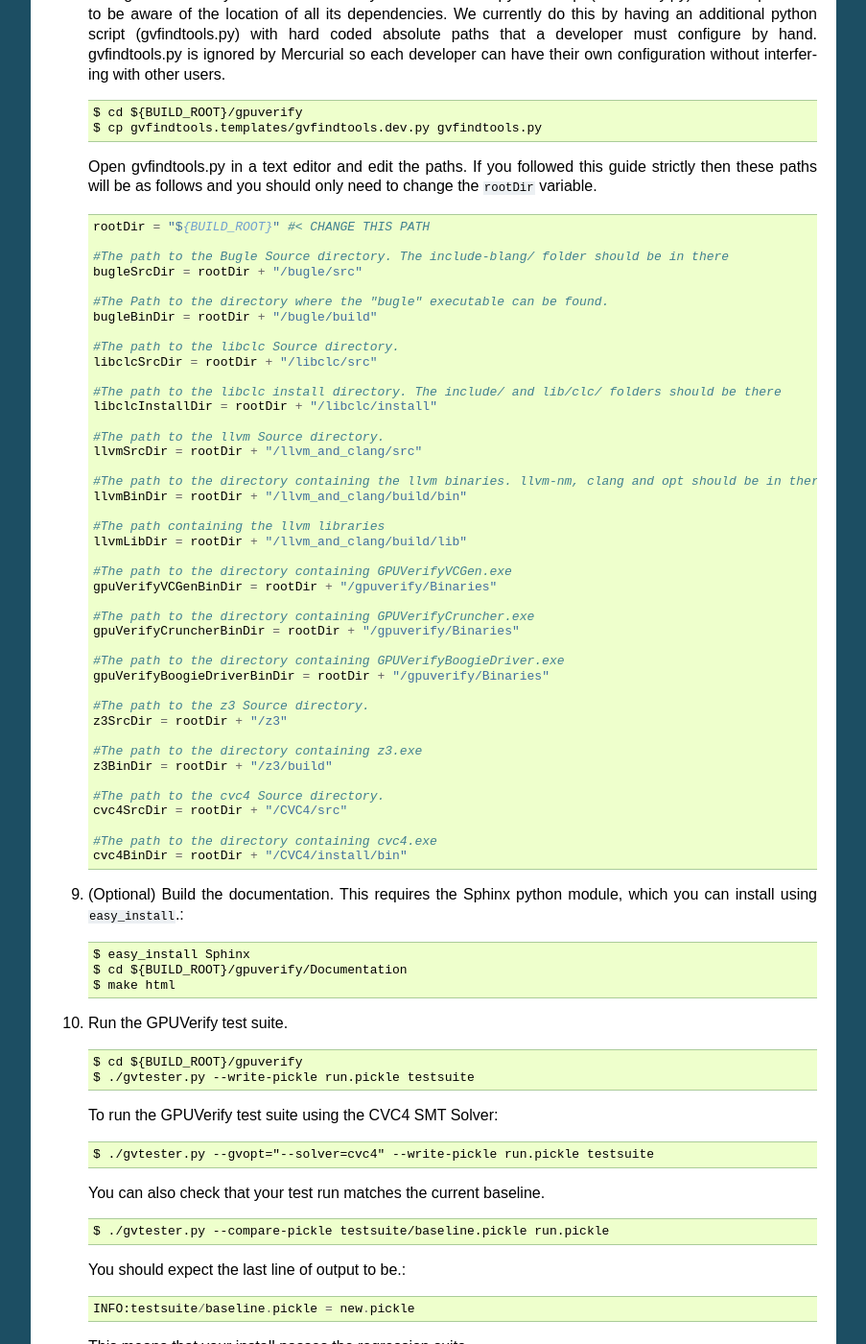
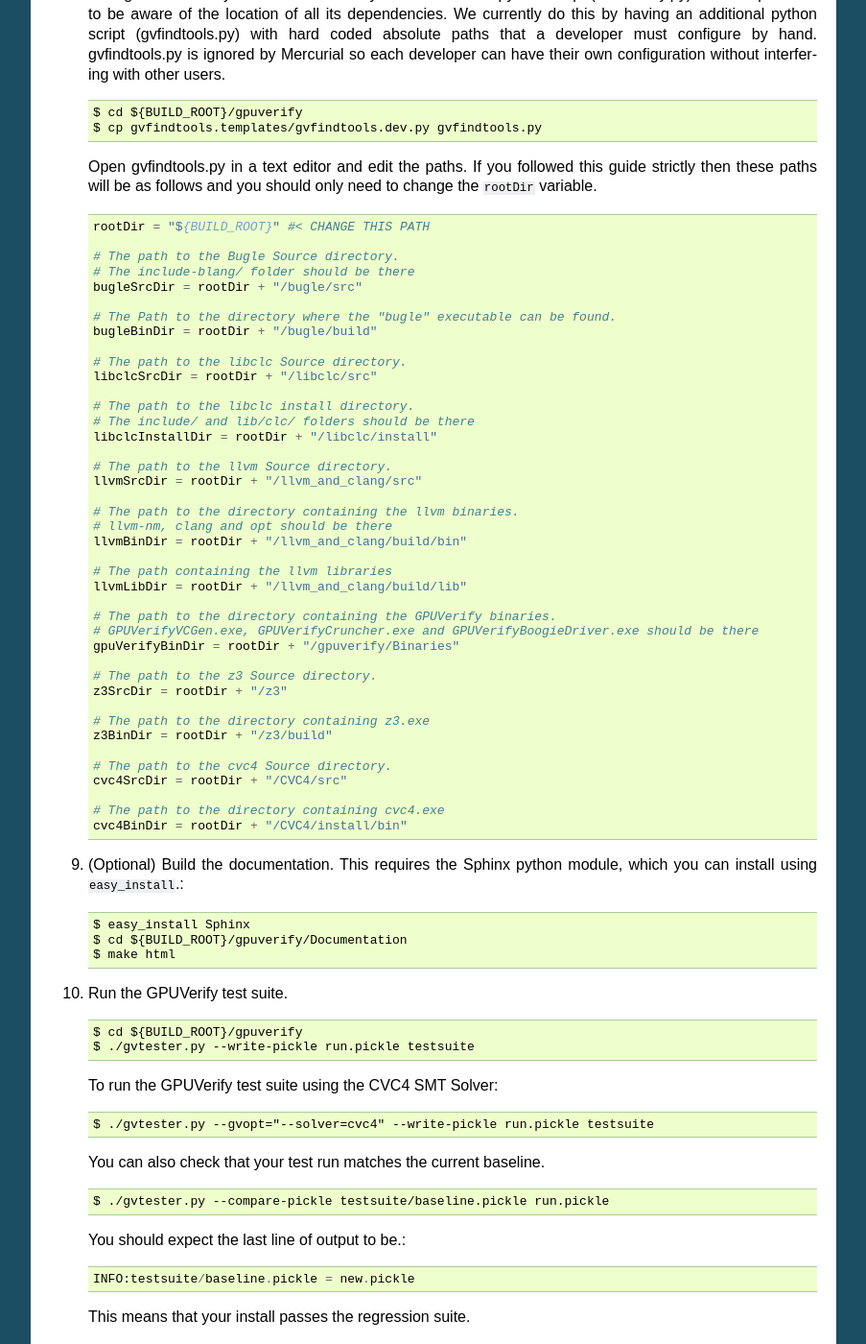
Before and after one commit to mc-imperial/gpuverify, a Sphinx documentation site: the page built from Documentation/developer_guide.rst, in a window 1280 px wide and 1400 px high, scrolled down 2740 px. Shown: the whole window at 96% size, without its empty margins (198-1101 px from the left). Built offline with Sphinx 7.4.7, drawn with Linux system fonts in a browser that asks for light colours; formulas are drawn with MathJax 3; some of the changed text lies outside the part shown.

Commit message:
Simplify GPUVerify path information in gvfindtools

```diff
--- a/Documentation/developer_guide.rst
+++ b/Documentation/developer_guide.rst
@@ -174,46 +174,44 @@
 
       rootDir = "${BUILD_ROOT}" #< CHANGE THIS PATH
 
-      #The path to the Bugle Source directory. The include-blang/ folder should be in there
+      # The path to the Bugle Source directory.
+      # The include-blang/ folder should be there
       bugleSrcDir = rootDir + "/bugle/src"
 
-      #The Path to the directory where the "bugle" executable can be found.
+      # The Path to the directory where the "bugle" executable can be found.
       bugleBinDir = rootDir + "/bugle/build"
 
-      #The path to the libclc Source directory.
+      # The path to the libclc Source directory.
       libclcSrcDir = rootDir + "/libclc/src"
 
-      #The path to the libclc install directory. The include/ and lib/clc/ folders should be there
+      # The path to the libclc install directory.
+      # The include/ and lib/clc/ folders should be there
       libclcInstallDir = rootDir + "/libclc/install"
 
-      #The path to the llvm Source directory.
+      # The path to the llvm Source directory.
       llvmSrcDir = rootDir + "/llvm_and_clang/src"
 
-      #The path to the directory containing the llvm binaries. llvm-nm, clang and opt should be in there
+      # The path to the directory containing the llvm binaries.
+      # llvm-nm, clang and opt should be there
       llvmBinDir = rootDir + "/llvm_and_clang/build/bin"
 
-      #The path containing the llvm libraries
+      # The path containing the llvm libraries
       llvmLibDir = rootDir + "/llvm_and_clang/build/lib"
 
-      #The path to the directory containing GPUVerifyVCGen.exe
-      gpuVerifyVCGenBinDir = rootDir + "/gpuverify/Binaries"
+      # The path to the directory containing the GPUVerify binaries.
+      # GPUVerifyVCGen.exe, GPUVerifyCruncher.exe and GPUVerifyBoogieDriver.exe should be there
+      gpuVerifyBinDir = rootDir + "/gpuverify/Binaries"
 
-      #The path to the directory containing GPUVerifyCruncher.exe
-      gpuVerifyCruncherBinDir = rootDir + "/gpuverify/Binaries"
-
-      #The path to the directory containing GPUVerifyBoogieDriver.exe
-      gpuVerifyBoogieDriverBinDir = rootDir + "/gpuverify/Binaries"
-
-      #The path to the z3 Source directory.
+      # The path to the z3 Source directory.
       z3SrcDir = rootDir + "/z3"
 
-      #The path to the directory containing z3.exe
+      # The path to the directory containing z3.exe
       z3BinDir = rootDir + "/z3/build"
 
-      #The path to the cvc4 Source directory.
+      # The path to the cvc4 Source directory.
       cvc4SrcDir = rootDir + "/CVC4/src"
 
-      #The path to the directory containing cvc4.exe
+      # The path to the directory containing cvc4.exe
       cvc4BinDir = rootDir + "/CVC4/install/bin"
 
 #. (Optional) Build the documentation. This requires the Sphinx python module,
@@ -382,46 +380,44 @@
 
       rootDir = "${BUILD_ROOT}" #< CHANGE THIS PATH
 
-      #The path to the Bugle Source directory. The include-blang/ folder should be in there
+      # The path to the Bugle Source directory.
+      # The include-blang/ folder should be there
       bugleSrcDir = rootDir + "/bugle/src"
 
-      #The Path to the directory where the "bugle" executable can be found.
+      # The Path to the directory where the "bugle" executable can be found.
       bugleBinDir = rootDir + "/bugle/build"
 
-      #The path to the libclc Source directory.
+      # The path to the libclc Source directory.
       libclcSrcDir = rootDir + "/libclc/src"
 
-      #The path to the libclc install directory. The include/ and lib/clc/ folders should be there
+      # The path to the libclc install directory.
+      # The include/ and lib/clc/ folders should be there
       libclcInstallDir = rootDir + "/libclc/install"
 
-      #The path to the llvm Source directory.
+      # The path to the llvm Source directory.
       llvmSrcDir = rootDir + "/llvm_and_clang/src"
 
-      #The path to the directory containing the llvm binaries. llvm-nm, clang and opt should be in there
+      # The path to the directory containing the llvm binaries.
+      # llvm-nm, clang and opt should be there
       llvmBinDir = rootDir + "/llvm_and_clang/build/bin"
 
-      #The path containing the llvm libraries
+      # The path containing the llvm libraries
       llvmLibDir = rootDir + "/llvm_and_clang/build/lib"
 
-      #The path to the directory containing GPUVerifyVCGen.exe
-      gpuVerifyVCGenBinDir = rootDir + "/gpuverify/Binaries"
+      # The path to the directory containing the GPUVerify binaries.
+      # GPUVerifyVCGen.exe, GPUVerifyCruncher.exe and GPUVerifyBoogieDriver.exe should be there
+      gpuVerifyBinDir = rootDir + "/gpuverify/Binaries"
 
-      #The path to the directory containing GPUVerifyCruncher.exe
-      gpuVerifyCruncherBinDir = rootDir + "/gpuverify/Binaries"
-
-      #The path to the directory containing GPUVerifyBoogieDriver.exe
-      gpuVerifyBoogieDriverBinDir = rootDir + "/gpuverify/Binaries"
-
-      #The path to the z3 Source directory.
+      # The path to the z3 Source directory.
       z3SrcDir = rootDir + "/z3"
 
-      #The path to the directory containing z3.exe
+      # The path to the directory containing z3.exe
       z3BinDir = rootDir + "/z3/build"
 
-      #The path to the cvc4 Source directory.
+      # The path to the cvc4 Source directory.
       cvc4SrcDir = rootDir + "/CVC4/src"
 
-      #The path to the directory containing cvc4.exe
+      # The path to the directory containing cvc4.exe
       cvc4BinDir = rootDir + "/CVC4/install/bin"
 
 #. (Optional) Build the documentation. This requires the Sphinx python module,
@@ -581,43 +577,41 @@
 
       rootDir = r"${BUILD_ROOT}" #< CHANGE THIS PATH
 
-      #The path to the Bugle Source directory. The include-blang/ folder should be in there
+      # The path to the Bugle Source directory.
+      # The include-blang/ folder should be there
       bugleSrcDir = rootDir + r"\bugle\src"
 
-      #The Path to the directory where the "bugle" executable can be found.
+      # The Path to the directory where the "bugle" executable can be found.
       bugleBinDir = rootDir + r"\bugle\build\Release"
 
-      #The path to the libclc Source directory.
+      # The path to the libclc Source directory.
       libclcSrcDir = rootDir + r"\libclc\src"
 
-      #The path to the libclc install directory. The include/ and lib/clc/ folders should be there
+      # The path to the libclc install directory.
+      # The include/ and lib/clc/ folders should be there
       libclcInstallDir = rootDir + r"\libclc\install"
 
-      #The path to the llvm Source directory.
+      # The path to the llvm Source directory.
       llvmSrcDir = rootDir + r"\llvm_and_clang\src"
 
-      #The path to the directory containing the llvm binaries. llvm-nm, clang and opt should be in there
+      # The path to the directory containing the llvm binaries.
+      # llvm-nm, clang and opt should be there
       llvmBinDir = rootDir + r"\llvm_and_clang\build\bin\Release"
 
-      #The path containing the llvm libraries
+      # The path containing the llvm libraries
       llvmLibDir = rootDir + r"\llvm_and_clang\build\lib"
 
-      #The path to the directory containing GPUVerifyVCGen.exe
-      gpuVerifyVCGenBinDir = rootDir + r"\gpuverify\Binaries"
+      # The path to the directory containing the GPUVerify binaries.
+      # GPUVerifyVCGen.exe, GPUVerifyCruncher.exe and GPUVerifyBoogieDriver.exe should be there
+      gpuVerifyBinDir = rootDir + r"\gpuverify\Binaries"
 
-      #The path to the directory containing GPUVerifyCruncher.exe
-      gpuVerifyCruncherBinDir = rootDir + r"\gpuverify\Binaries"
-
-      #The path to the directory containing GPUVerifyBoogieDriver.exe
-      gpuVerifyBoogieDriverBinDir = rootDir + r"\gpuverify\Binaries"
-
-      #The path to the z3 Source directory.
+      # The path to the z3 Source directory.
       z3SrcDir = rootDir + r"\z3"
 
-      #The path to the directory containing z3.exe
+      # The path to the directory containing z3.exe
       z3BinDir = rootDir + r"\z3\build"
 
-      #The path to the directory containing cvc4.exe
+      # The path to the directory containing cvc4.exe
       cvc4BinDir = rootDir + r"\cvc4\build"
 
 #. (Optional) Build the documentation. This requires the Sphinx python module,
@@ -769,7 +763,6 @@
       //...
     }
 
-
 Pickle format
 -------------
 ``gvtester.py`` is capable of storing information about executed tests in the
--- a/GPUVerify.py
+++ b/GPUVerify.py
@@ -1231,7 +1231,7 @@
   if not CommandLineOptions.skip["vcgen"]:
     RunTool("gpuverifyvcgen",
             (["mono"] if os.name == "posix" else []) +
-            [gvfindtools.gpuVerifyVCGenBinDir + "/GPUVerifyVCGen.exe"] +
+            [gvfindtools.gpuVerifyBinDir + "/GPUVerifyVCGen.exe"] +
             CommandLineOptions.gpuVerifyVCGenOptions,
             ErrorCodes.GPUVERIFYVCGEN_ERROR,
             CommandLineOptions.componentTimeout)
@@ -1243,7 +1243,7 @@
     if not CommandLineOptions.skip["cruncher"]:
       RunTool("gpuverifycruncher",
               (["mono"] if os.name == "posix" else []) +
-              [gvfindtools.gpuVerifyCruncherBinDir + os.sep + "GPUVerifyCruncher.exe"] +
+              [gvfindtools.gpuVerifyBinDir + os.sep + "GPUVerifyCruncher.exe"] +
               CommandLineOptions.gpuVerifyCruncherOptions,
               ErrorCodes.BOOGIE_ERROR,
               CommandLineOptions.componentTimeout)
@@ -1253,7 +1253,7 @@
   """ RUN GPUVERIFYBOOGIEDRIVER """
   RunTool("gpuverifyboogiedriver",
           (["mono"] if os.name == "posix" else []) +
-          [gvfindtools.gpuVerifyBoogieDriverBinDir + "/GPUVerifyBoogieDriver.exe"] +
+          [gvfindtools.gpuVerifyBinDir + "/GPUVerifyBoogieDriver.exe"] +
           CommandLineOptions.gpuVerifyBoogieDriverOptions,
           ErrorCodes.BOOGIE_ERROR,
           CommandLineOptions.componentTimeout)
--- a/deploy.py
+++ b/deploy.py
@@ -307,8 +307,7 @@
   IfUsing('nt',FileCopy(GPUVerifyRoot, 'GPUVerify.bat', deployDir)),
   FileCopy(GPUVerifyRoot + os.sep + 'gvfindtools.templates', 'gvfindtoolsdeploy.py', deployDir),
   MoveFile(deployDir + os.sep + 'gvfindtoolsdeploy.py', deployDir + os.sep + 'gvfindtools.py'),
-  RegexFileCopy(gvfindtools.gpuVerifyBoogieDriverBinDir, r'^.+\.(dll|exe)$', gvfindtoolsdeploy.gpuVerifyBoogieDriverBinDir),
-  RegexFileCopy(gvfindtools.gpuVerifyVCGenBinDir, r'^.+\.(dll|exe)$', gvfindtoolsdeploy.gpuVerifyVCGenBinDir),
+  RegexFileCopy(gvfindtools.gpuVerifyBinDir, r'^.+\.(dll|exe)$', gvfindtoolsdeploy.gpuVerifyBinDir),
   FileCopy(GPUVerifyRoot, 'gvtester.py', deployDir),
   DirCopy(os.path.join(GPUVerifyRoot ,'testsuite'), os.path.join(deployDir, 'testsuite')),
   # llvm, clang
@@ -328,6 +327,7 @@
   CreateFileFromString(licenseString, os.path.join(deployDir, "LICENSE.TXT"))
   ]
 
+  # solvers
   if args.solver in ['all','z3']:
     deployActions.extend([
       FileCopy(gvfindtools.z3SrcDir, 'LICENSE.txt', licenseDest),
@@ -339,7 +339,7 @@
       FileCopy(gvfindtools.cvc4SrcDir, 'COPYING', licenseDest),
       MoveFile(licenseDest + os.sep + 'COPYING', licenseDest + os.sep + 'cvc4.txt'),
       FileCopy(gvfindtools.cvc4BinDir, 'cvc4.exe', gvfindtoolsdeploy.cvc4BinDir),
-      IfUsing('posix',StripFile(gvfindtoolsdeploy.cvc4BinDir + os.sep + 'cvc4.exe'))
+      IfUsing('posix', StripFile(gvfindtoolsdeploy.cvc4BinDir + os.sep + 'cvc4.exe'))
     ])
 
   for action in deployActions:
```
Also changed, not shown: other parts of Documentation/developer_guide.rst (+5 -9 lines), 2 other files.
